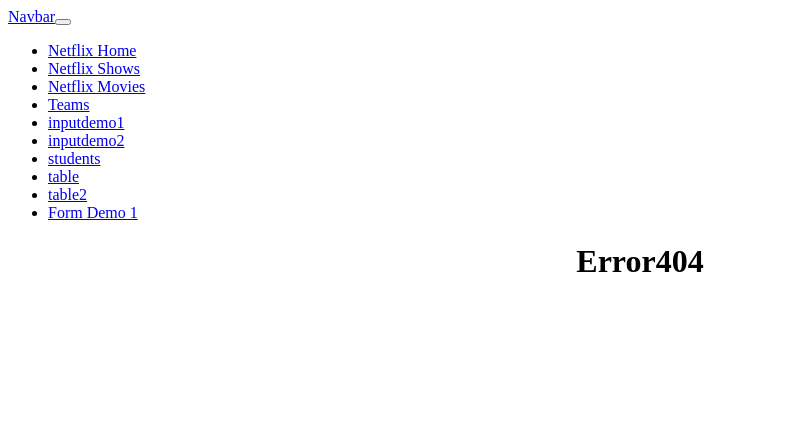
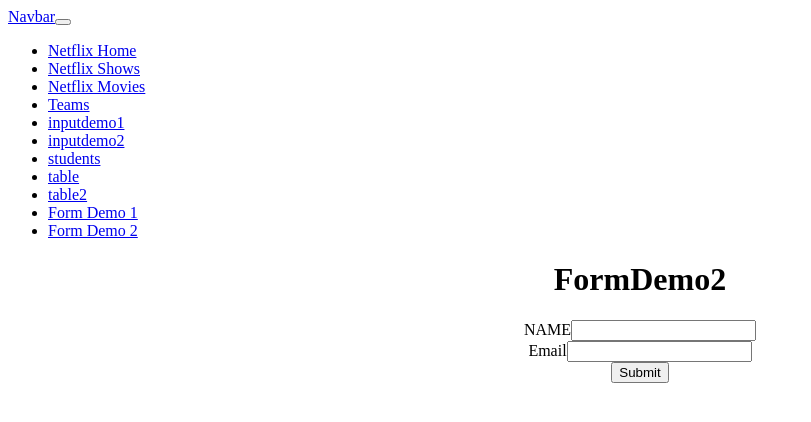
Before and after one commit to samirvithlani/mern_26_fullday25, a React app: page /formdemo2 in a window 1280 px wide. Shown: the top 422 px of the page, without its empty margins (0-811 px from the left). Built offline with nearby package versions, Linux system fonts and the light colour scheme; the HTML template or start-up script is replaced by a standard one.

Commit message:
validation

```diff
--- a/src/App.jsx
+++ b/src/App.jsx
@@ -29,6 +29,7 @@ import { Students } from './components/Students'
 import { TableDemo1 } from './components/TableDemo1'
 import { TableDemo2 } from './components/TableDemo2'
 import { FormDemo1 } from './components/form/FormDemo1'
+import { FormDemo2 } from './components/form/FormDemo2'
 
 
 function App() {
@@ -56,6 +57,7 @@ function App() {
           <Route path='/table' element = {<TableDemo1></TableDemo1>}></Route>
           <Route path='/table2' element = {<TableDemo2/>}></Route>
           <Route path='/formdemo1' element ={<FormDemo1/>}></Route>
+          <Route path='/formdemo2' element ={<FormDemo2/>}></Route>
         </Routes>
     </div>
   )
--- a/src/components/Navbar.jsx
+++ b/src/components/Navbar.jsx
@@ -92,9 +92,15 @@ export const Navbar = () => {
                 table2
               </Link>
             </li>
-            <li class="nav-item active">
+            <li
+             class="nav-item active">
               <Link class="nav-link" to="/formdemo1">
                 Form Demo 1
+              </Link>
+            </li>
+            <li class="nav-item active">
+              <Link class="nav-link" to="/formdemo2">
+                Form Demo 2
               </Link>
             </li>
 
--- /dev/null
+++ b/src/components/form/FormDemo2.jsx
@@ -0,0 +1,52 @@
+import React from 'react'
+import { useForm } from 'react-hook-form'
+
+export const FormDemo2 = () => {
+    const {register,handleSubmit,formState:{errors}}=useForm()
+    console.log("error",errors)
+    const submitHandler = (data)=>{
+        alert("form subbmited...")
+        console.log("data",data)
+    }
+
+    const validationSchema ={
+        emailValidator:{
+            required:{
+                value:true,
+                message:"email is required"
+            },
+            minLength:{
+                value:6,
+                message:"min len is 6"
+            },
+            maxLength:{
+                value:30,
+                message:"max len is 30"
+            }
+
+        },
+    }
+
+
+  return (
+    <div style={{textAlign:"center"}}>
+        <h1>FormDemo2</h1>
+        <form onSubmit={handleSubmit(submitHandler)}>
+            <div>
+                <label>NAME</label>
+                <input type='text' {...register("name",{required:{value:true,message:"name is required*"}})}></input>
+                    {errors.name && errors.name.message}
+            </div>
+            <div>
+                <label>Email</label>
+                <input type='text' {...register("email",validationSchema.emailValidator)}></input>
+                {/* {errors.email && errors.email.message} */}
+                {errors.email?.message}
+            </div>
+            <div>
+                <input type='submit'></input>
+            </div>
+        </form>
+    </div>
+  )
+}
```
Also changed, not shown: th.txt.
